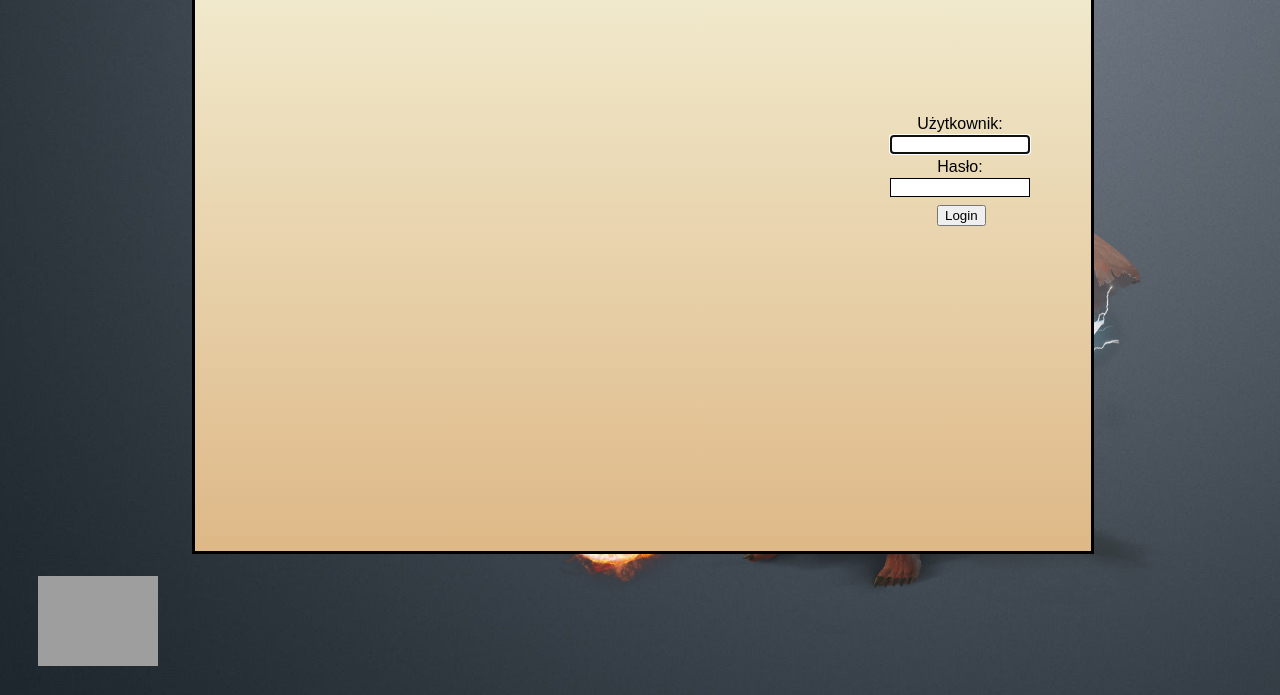
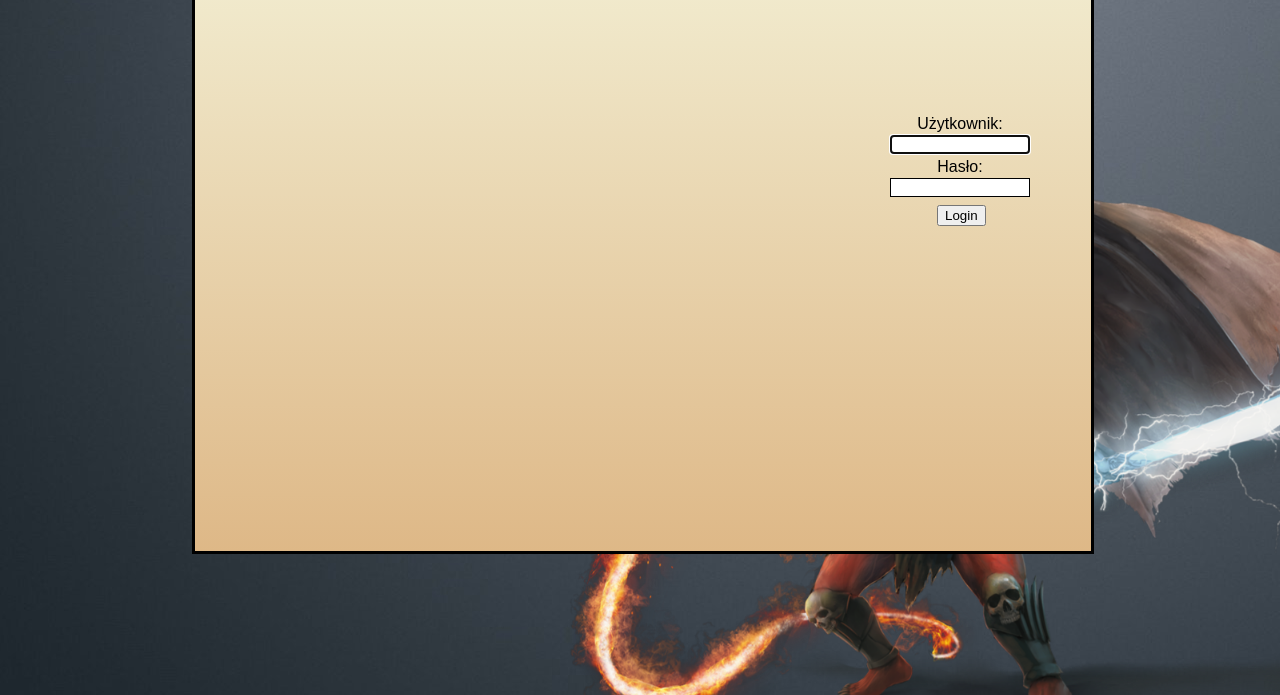
Before and after one commit to Skalpu/MyWebGame, a PHP site: page /login.php in a window 1280 px wide. Shown: the part 285-980 px from the top of the page. Run offline with PHP 8.4, Linux system fonts and the light colour scheme; grey boxes are pictures that could not be loaded.

Commit message:
Fixing % placement

```diff
--- a/index.css
+++ b/index.css
@@ -20,18 +20,6 @@ body
     left: 50%;
     top: 5%;
 }
-#divWizard
-{
-    position: fixed;
-	left: 3%;
-	bottom: 3%;
-}
-#divMonster
-{
-    position: fixed;
-	right: -30%;
-	bottom: 3%;
-}
 #divMainOkno
 {
     width: 70%;
@@ -42,11 +30,29 @@ body
     top: 15%;
     background: linear-gradient(beige,burlywood);
 }
+#divWizard
+{
+    position: fixed;
+	left: -5%;
+	bottom: -10%;
+}
+#divMonster
+{
+    position: fixed;
+	right: -30%;
+	bottom: -15%;
+}
 
 
 /* ------------- ZDJĘCIA --------------- */
 
 /* SCALING */
+#logoFoto
+{
+    height: auto;
+    width: auto;
+    max-width: 30%;
+}
 #wizardFoto
 {
     height: auto;
@@ -57,13 +63,7 @@ body
 {
     height: auto;
     width: auto;
-    max-width: 60%;
-}
-#logoFoto
-{
-    height: auto;
-    width: auto;
-    max-width: 30%;
+    max-width: 80%;
 }
 
 /* SOURCES */
```
